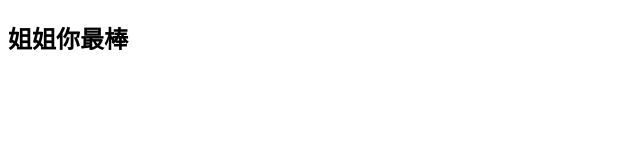
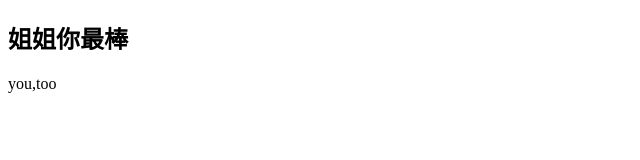
Before and after one commit to usernamezhujiacheng/biu, a plain HTML site: page index.html in a window 1280 px wide. Shown: the full height of the page, 0-640 px from the left. Drawn offline with Linux system fonts and the light colour scheme.

Commit message:
第一次修改

```diff
--- a/index.html
+++ b/index.html
@@ -1,12 +1,16 @@
 <!DOCTYPE html>
 <html lang="en">
+
 <head>
     <meta charset="UTF-8">
     <meta name="viewport" content="width=device-width, initial-scale=1.0">
     <meta http-equiv="X-UA-Compatible" content="ie=edge">
     <title>Document</title>
 </head>
+
 <body>
     <h2>姐姐你最棒</h2>
+    you,too
 </body>
+
 </html>
```
